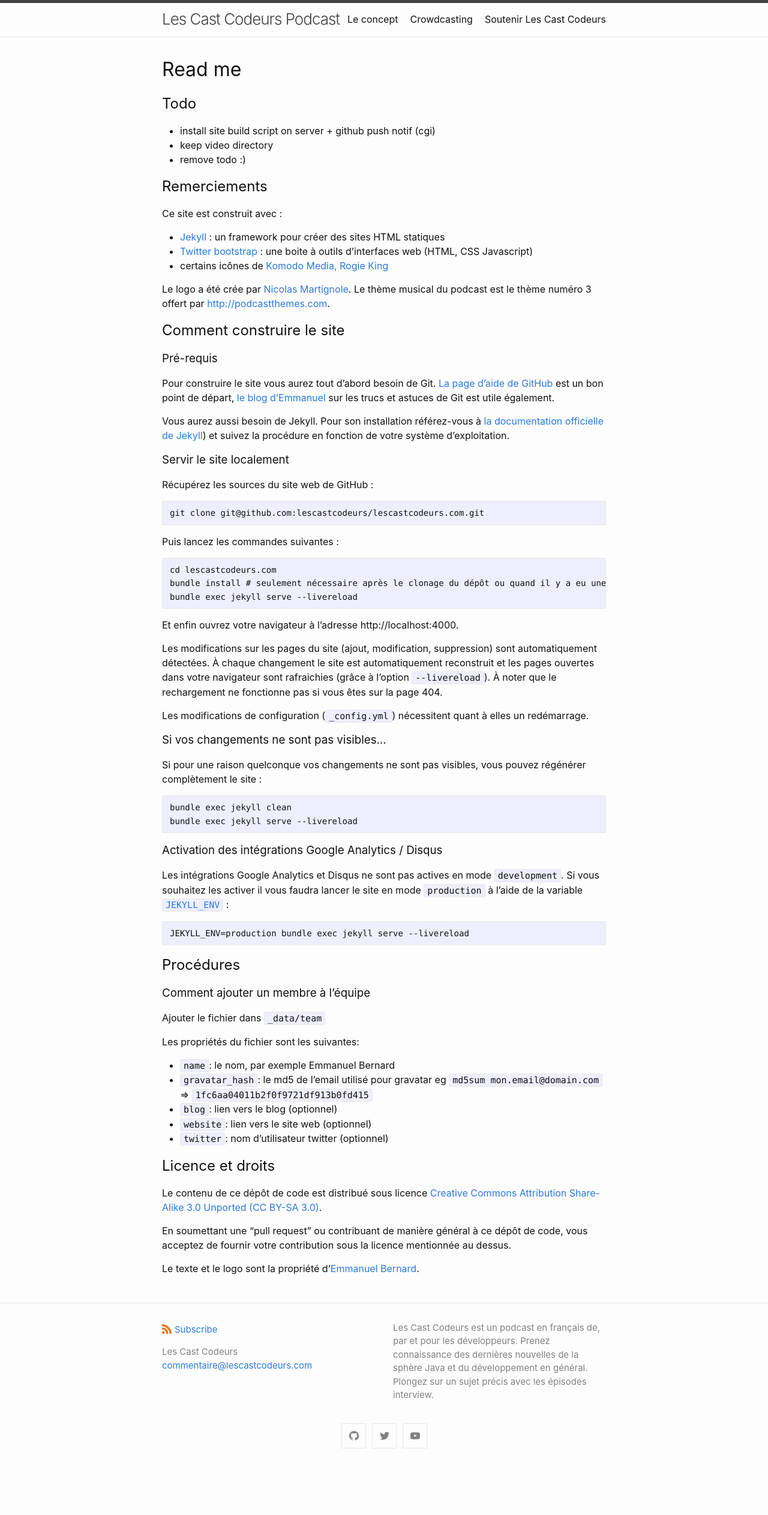
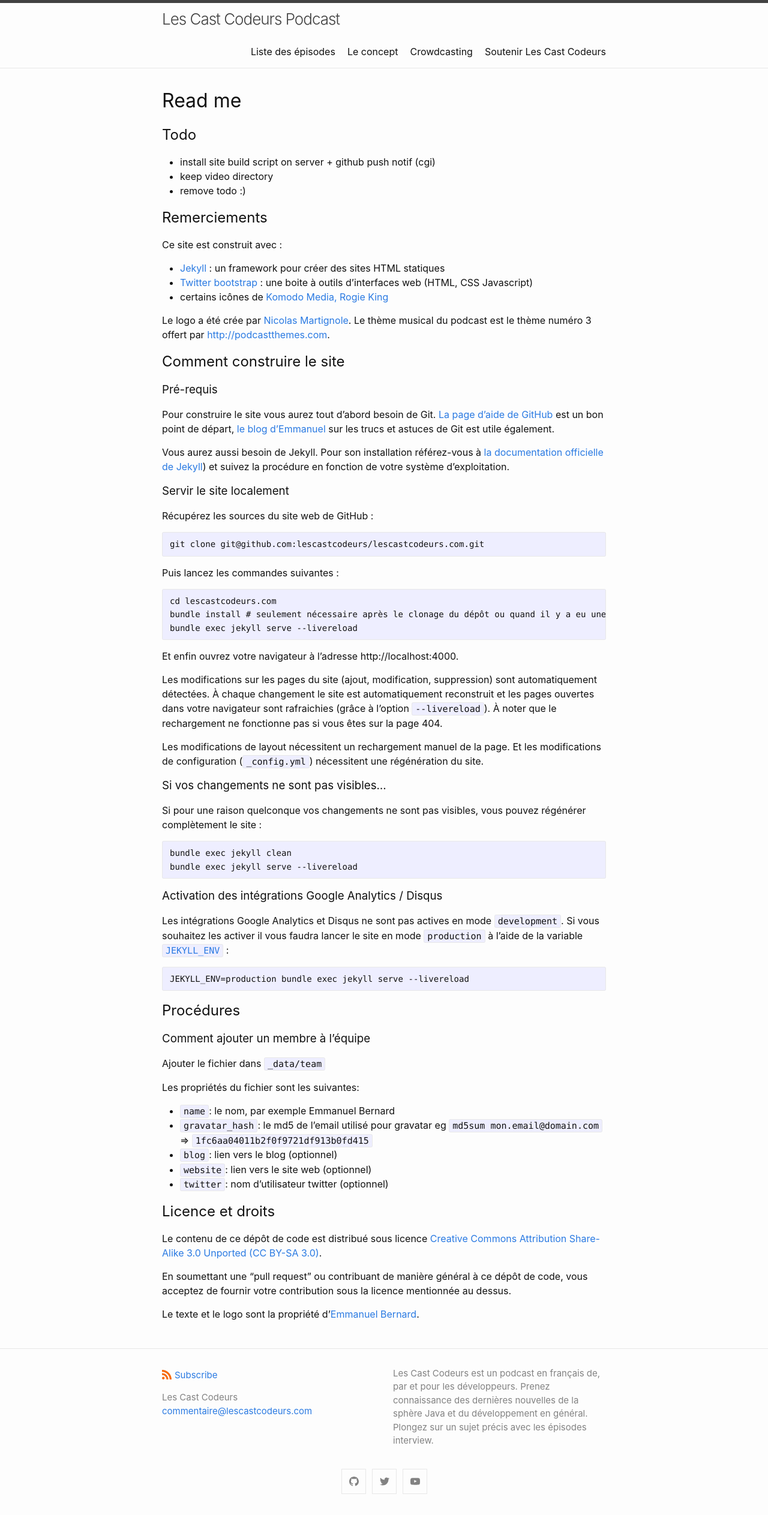
Before and after one commit to lescastcodeurs/lescastcodeurs.com, a Jekyll site: the page built from README.md, in a window 1280 px wide. Shown: the whole page at 60% size. Built offline with Jekyll 4.4.1, drawn with Linux system fonts in a browser that asks for light colours; before the commit the page ends 2450 px from its top, so only the background shows below that.

Commit message:
Migration de la page 'Les épisodes'

```diff
--- a/_config.yml
+++ b/_config.yml
@@ -10,7 +10,7 @@ description: >-
 lang: 'fr'
 
 header_pages:
-  - 'episodes.md'
+  - 'episodes.html'
   - 'equipe.html'
   - 'concept.md'
   - 'crowdcasting.md'
--- a/_layouts/home.html
+++ b/_layouts/home.html
@@ -16,7 +16,7 @@ layout: default
   <ul class="post-list">
     {%- assign date_format = site.minima.date_format | default: "%b %-d, %Y" -%}
     {%- for post in paginator.posts -%}
-    <li class="post">
+    <li class="post-list-item">
       <h3>
         <a class="post-link" href="{{ post.url | relative_url }}">
           {{ post.title | escape }}
--- a/assets/css/style.scss
+++ b/assets/css/style.scss
@@ -13,7 +13,7 @@
   margin: 1rem 1rem 0 0;
 }
 
-.home .post {
+.post-list-item {
   padding-bottom: 1rem;
   border-bottom: 1px solid lightgray;
 }
```
Also changed, not shown: episodes.html (added, +19 -0 lines), README.md, 1 other file.
